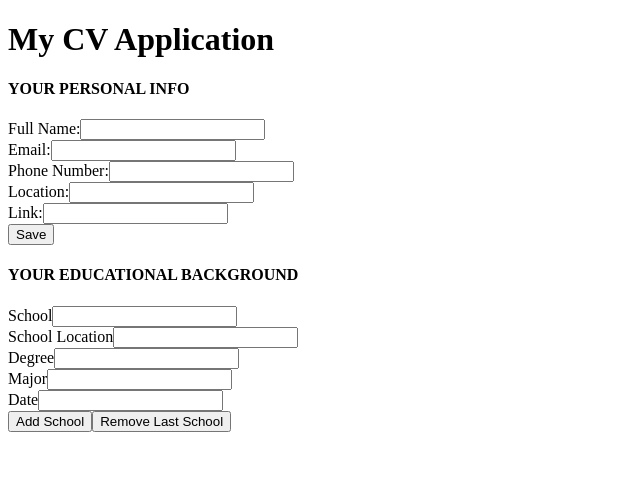
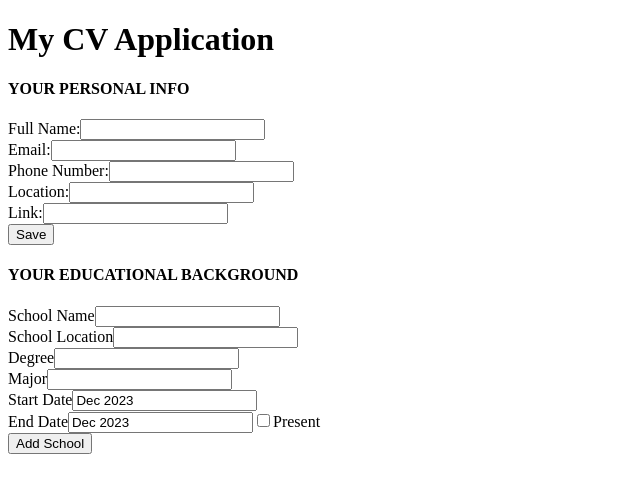
Before and after one commit to steelsnake93/cv-application, a React (Vite) app: page / in a window 1280 px wide. Shown: the top 492 px of the page, without its empty margins (0-640 px from the left). Built offline with nearby package versions, Linux system fonts and the light colour scheme.

Commit message:
Update Education component with date pickers and unique IDs. Add autocomplete attribute in GeneralInfo component

```diff
--- a/package.json
+++ b/package.json
@@ -10,8 +10,11 @@
     "preview": "vite preview"
   },
   "dependencies": {
+    "date-fns": "^2.30.0",
     "react": "^18.2.0",
+    "react-datepicker": "^4.24.0",
     "react-dom": "^18.2.0",
+    "uuid": "^9.0.1",
     "validator": "^13.11.0"
   },
   "devDependencies": {
--- a/src/components/Education.jsx
+++ b/src/components/Education.jsx
@@ -1,4 +1,8 @@
 import { useState } from "react";
+import DatePicker from "react-datepicker";
+import "react-datepicker/dist/react-datepicker.css";
+import { v4 as uuidv4 } from 'uuid';
+import { format } from 'date-fns';
 
 // Define the Education component
 export default function Education() {
@@ -6,19 +10,39 @@ export default function Education() {
     const [educationEntries, setEducationEntries] = useState([]);
     // State for storing form data for a new entry
     const [newEntry, setNewEntry] = useState({
+        id: uuidv4(),
         schoolName: "",
         schoolLocation: "",
         degree: "",
         major: "",
-        studyDate: "",
+        startDate: new Date(),
+        endDate: new Date(),
+        isCurrent: false
     });
+
+    // Handle changes in start date
+    const handleStartDateChange = (date) => {
+        setNewEntry({ ...newEntry, startDate: date });
+    };
+
+    // Handle changes in end date
+    const handleEndDateChange = (date) => {
+        setNewEntry({ ...newEntry, endDate: date });
+    };
+
+    // Handle changes in current study checkbox
+    const handleCurrentStudyChange = (e) => {
+        const isCurrentlyStudying = e.target.checked;
+        setNewEntry({
+            ...newEntry,
+            isCurrent: isCurrentlyStudying,
+            endDate: isCurrentlyStudying ? new Date() : newEntry.endDate
+        });
+    };
 
     // Handle input changes and update the state for the new entry
     const handleInputChange = (e) => {
-        setNewEntry({
-            ...newEntry,
-            [e.target.name]: e.target.value
-        });
+        setNewEntry({ ...newEntry, [e.target.name]: e.target.value });
     };
 
     // Handle form submission to add a new education entry
@@ -27,26 +51,29 @@ export default function Education() {
         setEducationEntries([...educationEntries, newEntry]);
         // Reset the new entry form after submission
         setNewEntry({
+            id: uuidv4(),
             schoolName: "",
             schoolLocation: "",
             degree: "",
             major: "",
-            studyDate: ""
+            startDate: new Date(),
+            endDate: new Date(),
+            isCurrent: false
         });
     };
 
-    // Function to remove the last school from the list
-    const handleRemoveLastSchool = () => {
-        setEducationEntries(educationEntries.slice(0, -1));
+    // Function to remove the specific school from the list
+    const handleRemoveEntry = (id) => {
+        setEducationEntries(educationEntries.filter(entry => entry.id !== id));
     };
 
     return (
         <div>
             <h4>YOUR EDUCATIONAL BACKGROUND</h4>
             <form onSubmit={handleSubmit}>
-                {/* School Name input field */}
+                {/* Input fields for education details */}
                 <div>
-                    <label htmlFor="schoolName">School</label>
+                    <label htmlFor="schoolName">School Name</label>
                     <input
                         type="text"
                         name="schoolName"
@@ -55,7 +82,6 @@ export default function Education() {
                         onChange={handleInputChange}
                     />
                 </div>
-                {/* School Location input field */}
                 <div>
                     <label htmlFor="schoolLocation">School Location</label>
                     <input
@@ -66,7 +92,6 @@ export default function Education() {
                         onChange={handleInputChange}
                     />
                 </div>
-                {/* Degree input field */}
                 <div>
                     <label htmlFor="degree">Degree</label>
                     <input
@@ -77,7 +102,6 @@ export default function Education() {
                         onChange={handleInputChange}
                     />
                 </div>
-                {/* Major input field */}
                 <div>
                     <label htmlFor="major">Major</label>
                     <input
@@ -88,21 +112,37 @@ export default function Education() {
                         onChange={handleInputChange}
                     />
                 </div>
-                {/* Date input field */}
+                {/* Date pickers for start and end dates */}
                 <div>
-                    <label htmlFor="studyDate">Date</label>
-                    <input
-                        type="text"
-                        name="studyDate"
-                        id="studyDate"
-                        value={newEntry.studyDate}
-                        onChange={handleInputChange}
+                    <label htmlFor="startDate">Start Date</label>
+                    <DatePicker
+                        id="startDate"
+                        selected={newEntry.startDate}
+                        onChange={handleStartDateChange}
+                        dateFormat="MMM yyyy"
                     />
                 </div>
-                {/* Button to add new education entry */}
+                <div>
+                    <label htmlFor="endDate">End Date</label>
+                    <DatePicker
+                        id="endDate"
+                        selected={newEntry.endDate}
+                        onChange={handleEndDateChange}
+                        disabled={newEntry.isCurrent}
+                        dateFormat="MMM yyyy"
+                    />
+                    <label htmlFor="present">
+                        <input
+                            type="checkbox"
+                            id="present"
+                            checked={newEntry.isCurrent}
+                            onChange={handleCurrentStudyChange}
+                        />
+                        Present
+                    </label>
+                </div>
+                {/* Button to add new education entries */}
                 <button type="submit">Add School</button>
-                {/* Button to remove the last added school */}
-                <button type="button" onClick={handleRemoveLastSchool}>Remove Last School</button>
             </form>
 
             {/* Display Education information */}
@@ -110,13 +150,17 @@ export default function Education() {
                 <div>
                     <h4>YOUR EDUCATION HISTORY</h4>
                     <ul>
-                        {educationEntries.map((entry, index) => (
-                            <li key={index}>
+                        {educationEntries.map((entry) => (
+                            <li key={entry.id}>
+                                {/* Displaying each education entry */}
                                 <p>{entry.schoolName}</p>
                                 <p>{entry.major}</p>
                                 <p>{entry.schoolLocation}</p>
                                 <p>{entry.degree}</p>
-                                <p>{entry.studyDate}</p>
+                                <p>Start Date: {format(entry.startDate, 'MMM yyyy')}</p>
+                                <p>End Date: {entry.isCurrent ? 'Present' : format(new Date(entry.endDate), 'MMM yyyy')}</p>
+                                {/* Button to remove an education entry */}
+                                <button type="button" onClick={() => handleRemoveEntry(entry.id)}>Remove</button>
                             </li>
                         ))}
                     </ul>
--- a/src/components/GeneralInfo.jsx
+++ b/src/components/GeneralInfo.jsx
@@ -62,7 +62,7 @@ export default function GeneralInfo() {
                         id="name"
                         value={info.name}
                         onChange={handleChange}
-                    />
+                        autoComplete='off'                    />
                     {errors.name && <p style={{ color: 'red' }}>{errors.name}</p>}
                 </div>
                 {/* Email input field */}
@@ -74,6 +74,7 @@ export default function GeneralInfo() {
                         id="email"
                         value={info.email}
                         onChange={handleChange}
+                        autoComplete='off'
                     />
                     {errors.email && <p style={{ color: 'red' }}>{errors.email}</p>}
                 </div>
@@ -86,6 +87,7 @@ export default function GeneralInfo() {
                         id="phone"
                         value={info.phone}
                         onChange={handleChange}
+                        autoComplete='off'
                     />
                     {errors.phone && <p style={{ color: 'red' }}>{errors.phone}</p>}
                 </div>
@@ -98,6 +100,7 @@ export default function GeneralInfo() {
                         id="address"
                         value={info.address}
                         onChange={handleChange}
+                        autoComplete='off'
                     />
                     {errors.address && <p style={{ color: 'red' }}>{errors.address}</p>}
                 </div>
```
Also changed, not shown: 1 other file (tests, documents, lock files or other folders).
